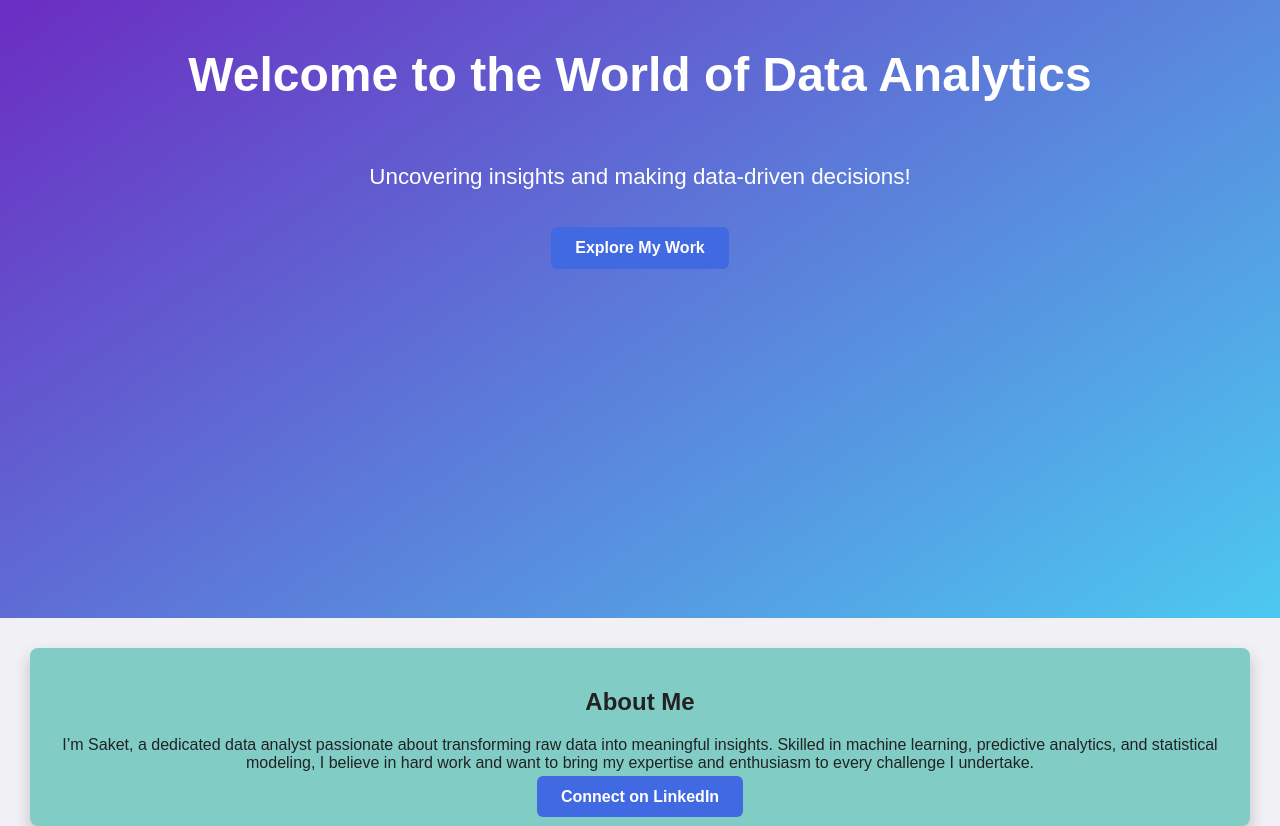
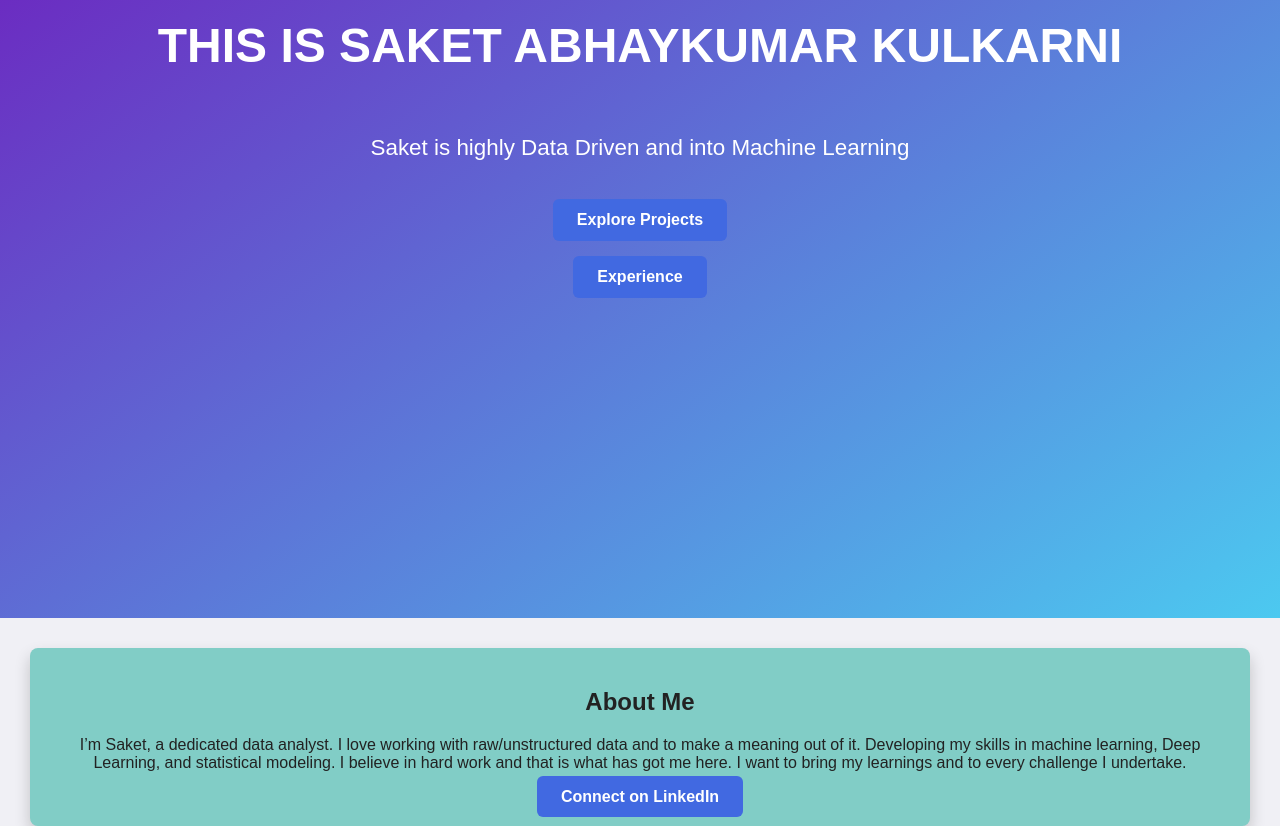
Before and after one commit to saketkulkarni71/saket_website2, a plain HTML site: page index.html in a window 1280 px wide. Shown: the part 360-1186 px from the top of the page. Drawn offline with Linux system fonts and the light colour scheme.

Commit message:
updated self info

```diff
--- a/index.html
+++ b/index.html
@@ -21,14 +21,15 @@
     </header>
 
     <section id="home" class="hero">
-        <h1>Welcome to the World of Data Analytics</h1>
-        <p>Uncovering insights and making data-driven decisions!</p>
-        <a href="#projects" class="cta-button">Explore My Work</a>
+        <h1>THIS IS SAKET ABHAYKUMAR KULKARNI</h1>
+        <p>Saket is highly Data Driven and into Machine Learning</p>
+        <a href="#projects" class="cta-button">Explore Projects</a>
+        <a href="#experience" class="cta-button">Experience</a>
     </section>
 
     <section id="about">
         <h2>About Me</h2>
-        <p>I’m Saket, a dedicated data analyst passionate about transforming raw data into meaningful insights. Skilled in machine learning, predictive analytics, and statistical modeling, I believe in hard work and want to bring my expertise and enthusiasm to every challenge I undertake.</p>
+        <p>I’m Saket, a dedicated data analyst. I love working with raw/unstructured data and to make a meaning out of it. Developing my skills in machine learning, Deep Learning, and statistical modeling. I believe in hard work and that is what has got me here. I want to bring my learnings and  to every challenge I undertake.</p>
         <a href="https://www.linkedin.com/in/saketakulkarni/" target="_blank" class="cta-button">Connect on LinkedIn</a>
     </section>
 
```
